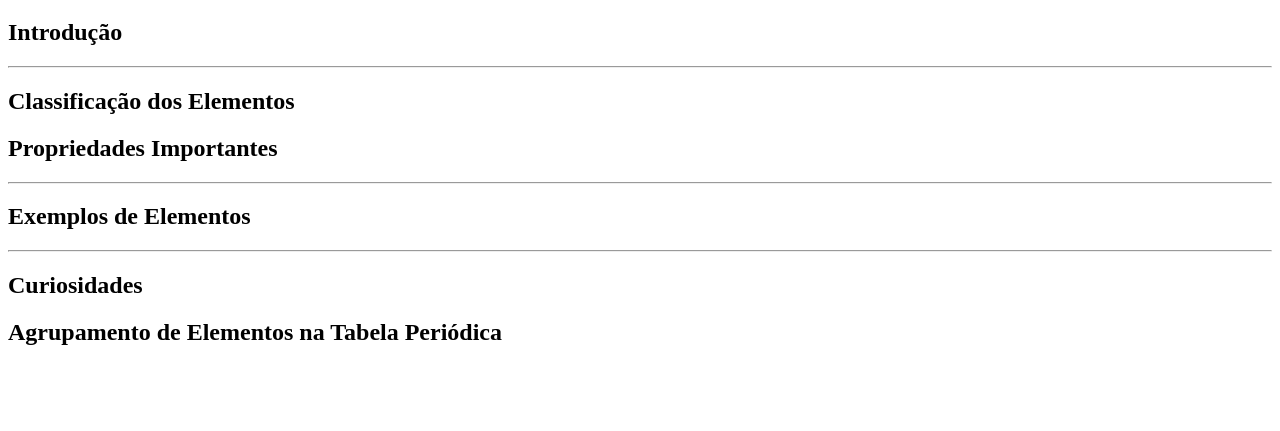
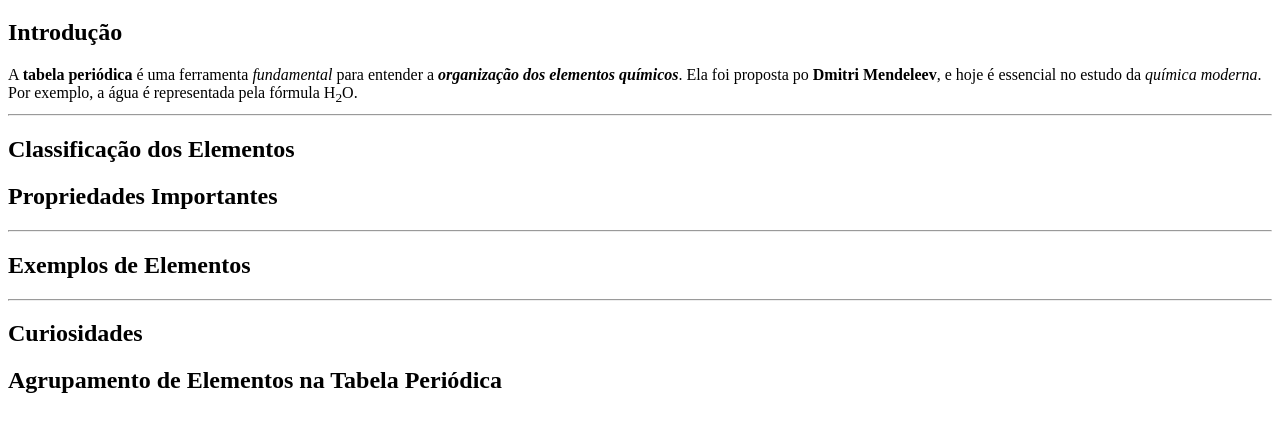
Before and after one commit to MoonyLina/Exercicio-revisao, a plain HTML site: page index.html in a window 1280 px wide. Shown: the part 61-492 px from the top of the page. Drawn offline with Linux system fonts and the light colour scheme.

Commit message:
Introdução

```diff
--- a/index.html
+++ b/index.html
@@ -9,8 +9,10 @@
     <h1>Resumo: Tabela Periódica dos Elementos</h1>
 
     <h2>Introdução</h2>
+    A <b>tabela periódica</b> é uma ferramenta <i>fundamental</i> para entender a <b><i>organização dos elementos químicos</i></b>. Ela foi proposta
+    po <b>Dmitri Mendeleev</b>, e hoje é essencial no estudo da <i>química moderna</i>. Por exemplo, a água é representada pela
+    fórmula H<sub>2</sub>O.
     <hr>
-
     <h2>Classificação dos Elementos</h2>
 
     <h2>Propriedades Importantes</h2>
```
